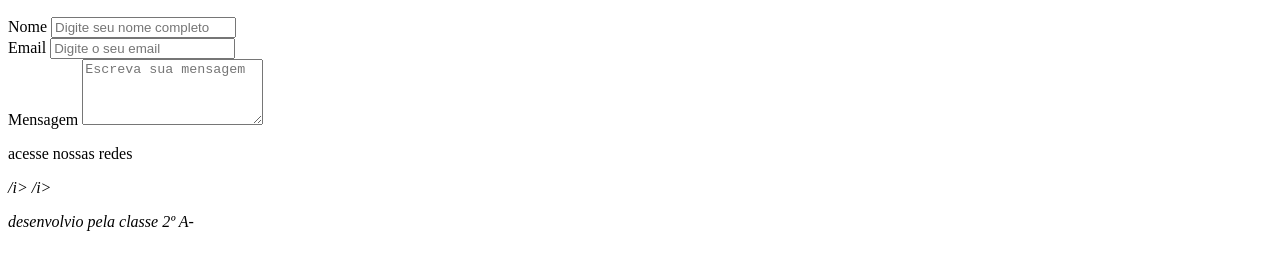
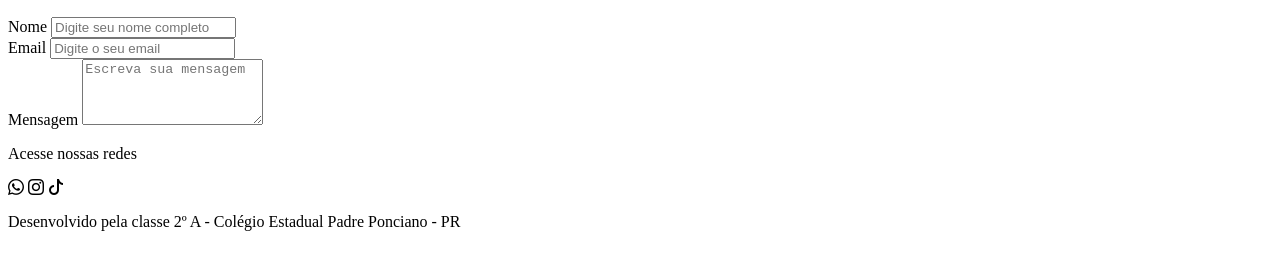
Before and after one commit to henrique244157/site-simpinbes, a plain HTML site: page index.html in a window 1280 px wide. Shown: the part 458-728 px from the top of the page. Drawn offline with nearby package versions, Linux system fonts and the light colour scheme.

Commit message:
index.html

```diff
--- a/index.html
+++ b/index.html
@@ -8,7 +8,7 @@
     <title>Tropicália</title>
     <link href="https://cdnjs.cloudflare.com/ajax/libs/bootstrap/5.3.3/css/bootstrap.min.css&quot; rel="stylesheet">
     <link rel="stylesheet" href="https://cdnjs.cloudflare.com/ajax/libs/bootstrap-icons/1.11.3/font/bootstrap-icons.min.css"&gt;
-    <link rel="stylesheet" href="styles.css">
+    <link rel="stylesheet" href="style.css">
 </head>
 
 <body>
@@ -83,13 +83,12 @@
          </section>
         </main>
         <footer class="texte-center p-3 fst-italic">
-            <p> acesse nossas redes</p>
-            <i class=" bi bi-wastsapp"i<>
-            <i class=" bi bi- instagram"<>/i>
-            <i class=" bi bi- tiktok"<>/i>
-            <p class=" m-3"> desenvolvio pela classe 2º A-
-            </footer>
-            <script src="script.js"<>/script>
-
+            <p>Acesse nossas redes</p>
+            <i class="bi bi-whatsapp"></i>
+            <i class="bi bi-instagram"></i>
+            <i class="bi bi-tiktok"></i>
+            <p class="mt-3"> Desenvolvido pela classe 2º A - Colégio Estadual Padre Ponciano - PR</p>
+        </footer>
+        <script src="script.js"></script>
 </body>
 </html>
```
Also changed, not shown: 1 other file.
